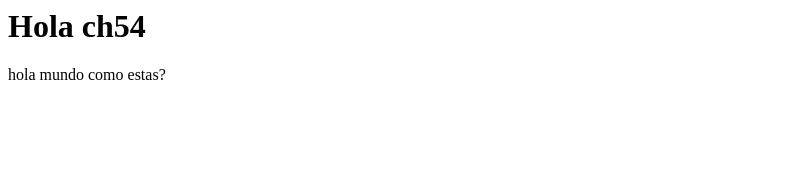
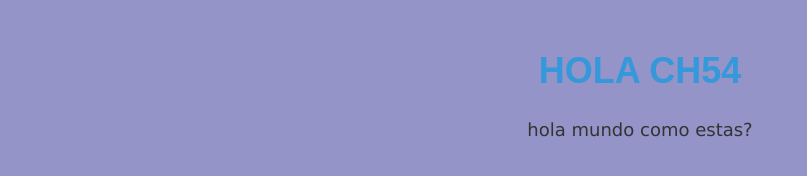
Before and after one commit to Ezaic1109/ch54, a plain HTML site: page index.html in a window 1280 px wide. Shown: the whole page, without its empty margins (0-807 px from the left). Drawn offline with Linux system fonts and the light colour scheme.

Commit message:
style: alineacion, fuente

```diff
--- a/index.html
+++ b/index.html
@@ -1,10 +1,14 @@
 <html>
+
 <head>
+<link rel="stylesheet" href="style.css">
   <title> ch54 </title>
 </head>
+
 <body>
   <h1>Hola ch54</h1>
-<p>hola mundo como estas?</p>
+  <p>hola mundo como estas?</p>
 
 </body>
+
 </html>
--- a/style.css
+++ b/style.css
@@ -0,0 +1,24 @@
+body {
+    font-family: Arial,sans-serif;
+    background-color: #9494c8;
+    text-align: center;
+
+    }
+h1 {
+    color: #3498db; /* Color azul */
+    text-align: center;
+    font-family: 'Arial', sans-serif;
+    font-size: 36px;
+    text-transform: uppercase;
+    margin-top: 50px;
+  }
+
+  /* Estilo para el p */
+  p {
+    font-family: 'Verdana', sans-serif;
+    font-size: 18px;
+    color: #333;
+    line-height: 1.6;
+    text-align: center;
+    margin-top: 20px;
+  }
```
